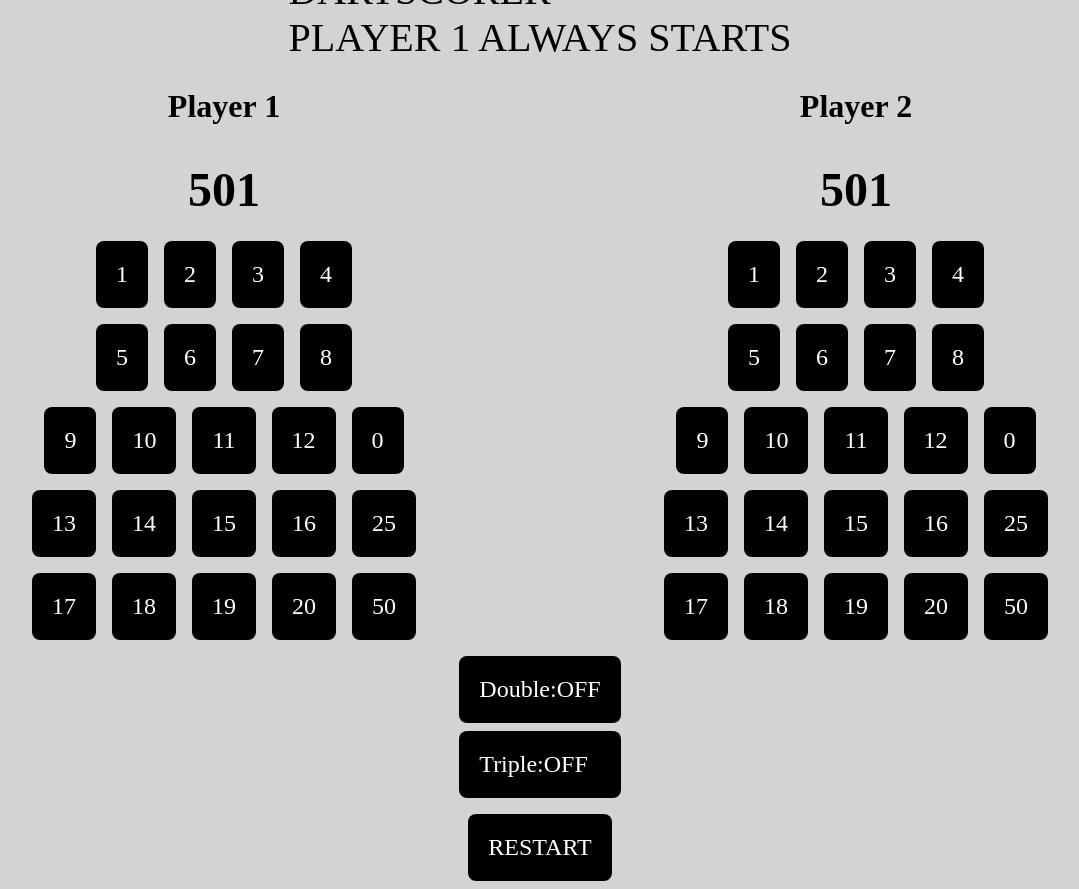
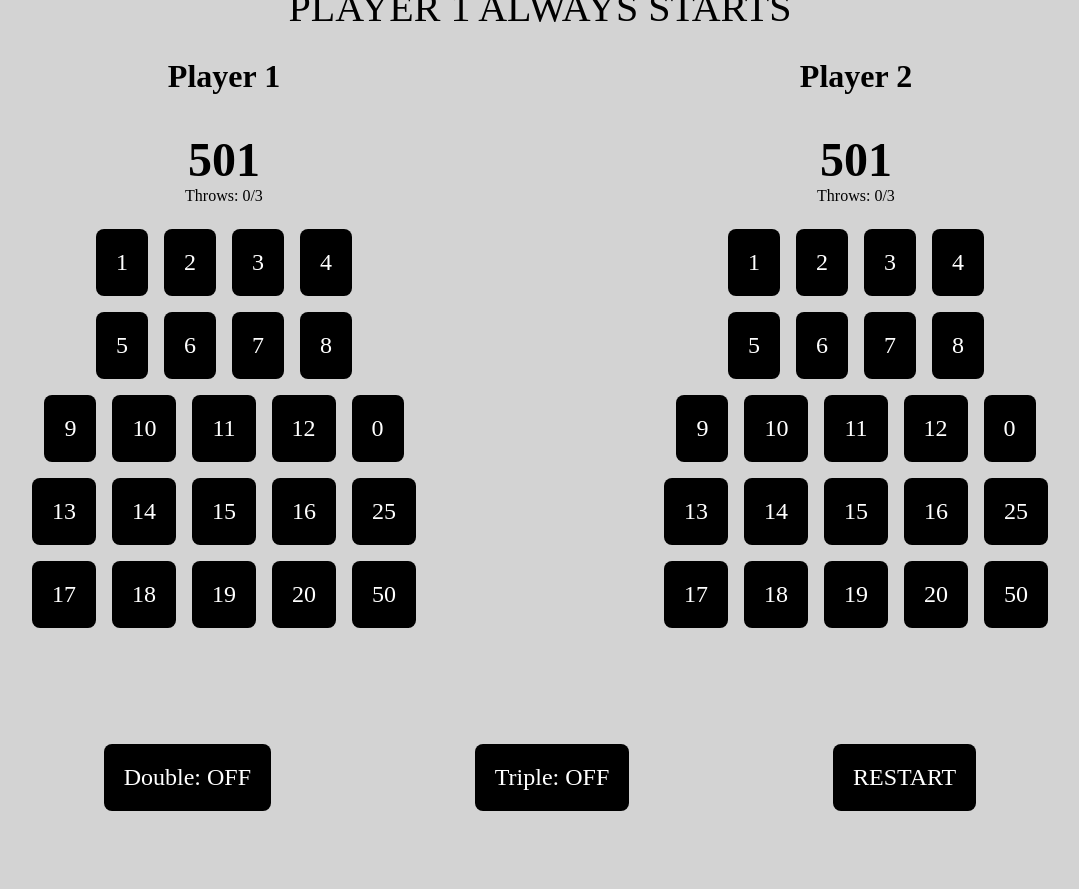
Before and after one commit to fatihylm/dart-game, a Vue app in the folder my-test-app/: page / in a window 1280 px wide. Shown: the whole page, without its empty margins (100-1179 px from the left). After the commit the page ends 819 px from the top, so only its background shows below. Built offline with nearby package versions, Linux system fonts and the light colour scheme.

Commit message:
last update
player can see their throws, reset only possible if score reaches 0

```diff
--- a/my-test-app/src/components/ButtonField.vue
+++ b/my-test-app/src/components/ButtonField.vue
@@ -8,6 +8,7 @@
       <div class="player" v-for="(player, index) in players" :key="index">
         <h1>{{ player.name }}</h1>
         <div class="score">{{ player.score }}</div>
+        <div class="throws">Throws: {{ player.throws }}/3</div>
       </div>
     </div>
     <div class="controls">
@@ -18,6 +19,7 @@
             v-for="button in row"
             :key="button"
             @click="subtractScore(player, button)"
+            :disabled="player.buttonsDisabled"
           >
             {{ button }}
           </div>
@@ -25,16 +27,20 @@
         <div v-if="player.winner" class="winner-label">Winner!</div>
       </div>
     </div>
-    <div>
-      <div class="button" @click="doubleButtons">
-        {{ double ? "Double:ON" : "Double:OFF" }}
+    <div class="buttons-row">
+      <div class="button" @click="doubleButtons" :class="{ active: double }">
+        Double: {{ double ? "ON" : "OFF" }}
       </div>
-      <div class="button" @click="tripleButtons">
-        {{ triple ? "Triple:ON" : "Triple:OFF" }}
+      <div class="button" @click="tripleButtons" :class="{ active: triple }">
+        Triple: {{ triple ? "ON" : "OFF" }}
       </div>
-    </div>
-    <div class="reset">
-      <div class="button" @click="resetGame()">RESTART</div>
+      <div
+        class="button"
+        @click="resetGame"
+        :disabled="players[currentPlayerIndex].score !== 0"
+      >
+        RESTART
+      </div>
     </div>
   </div>
 </template>
@@ -80,8 +86,8 @@ export default {
       if (player.buttonsDisabled) return;
       let previousScore = player.score;
       player.score -= points;
-      //player.throws++;
       player.buttonPresses += 1;
+      player.throws += 1;
       if (player.buttonPresses >= 3) {
         this.disableButtons(player);
         this.changePlayer();
@@ -159,9 +165,11 @@ export default {
       let current = this.players[this.currentPlayerIndex];
       current.buttonPresses = 0;
       current.buttonsDisabled = false;
+      current.throws = 0; // Reset throws to 0
       let other = this.players[(this.currentPlayerIndex + 1) % 2];
       other.buttonsDisabled = true;
     },
+
     disableButtons(player) {
       player.buttonsDisabled = true;
       if (player.subtractScore <= 3) {
@@ -170,6 +178,8 @@ export default {
     },
 
     resetGame() {
+      const currentPlayer = this.players[this.currentPlayerIndex];
+      if (currentPlayer.score !== 0) return;
       this.currentPlayerIndex = 0;
       this.players.forEach((player) => {
         player.score = 0;
@@ -211,6 +221,14 @@ p {
   justify-content: center;
   height: 100vh;
 }
+.buttons-row {
+  display: flex;
+  justify-content: space-evenly;
+  width: 100%;
+  margin-bottom: 16px;
+  margin: 100px;
+}
+
 .scoreboard {
   display: flex;
   justify-content: space-around;
@@ -249,14 +267,6 @@ p {
   color: white;
   cursor: pointer;
 }
-.TESTBUTTON {
-  padding: 20px;
-  margin: 8px;
-  font-size: 24px;
-  color: white;
-  cursor: pointer;
-  background-color: black;
-}
 .button:nth-child(1),
 .button:nth-child(4) {
   background-color: black;
```
